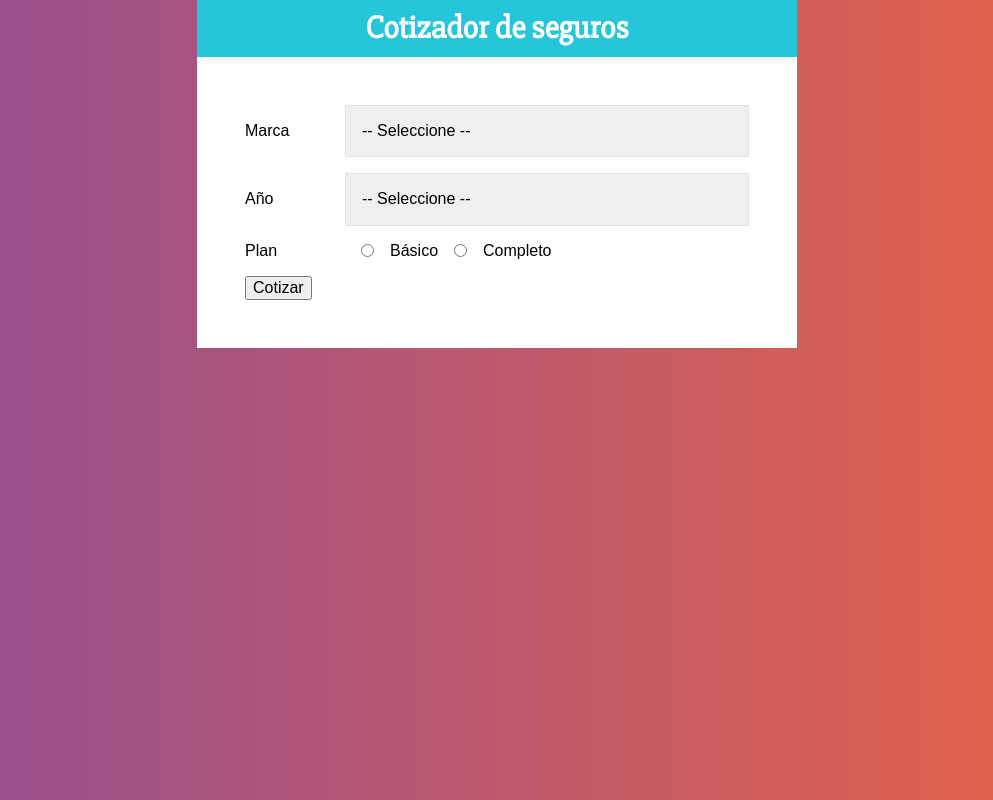
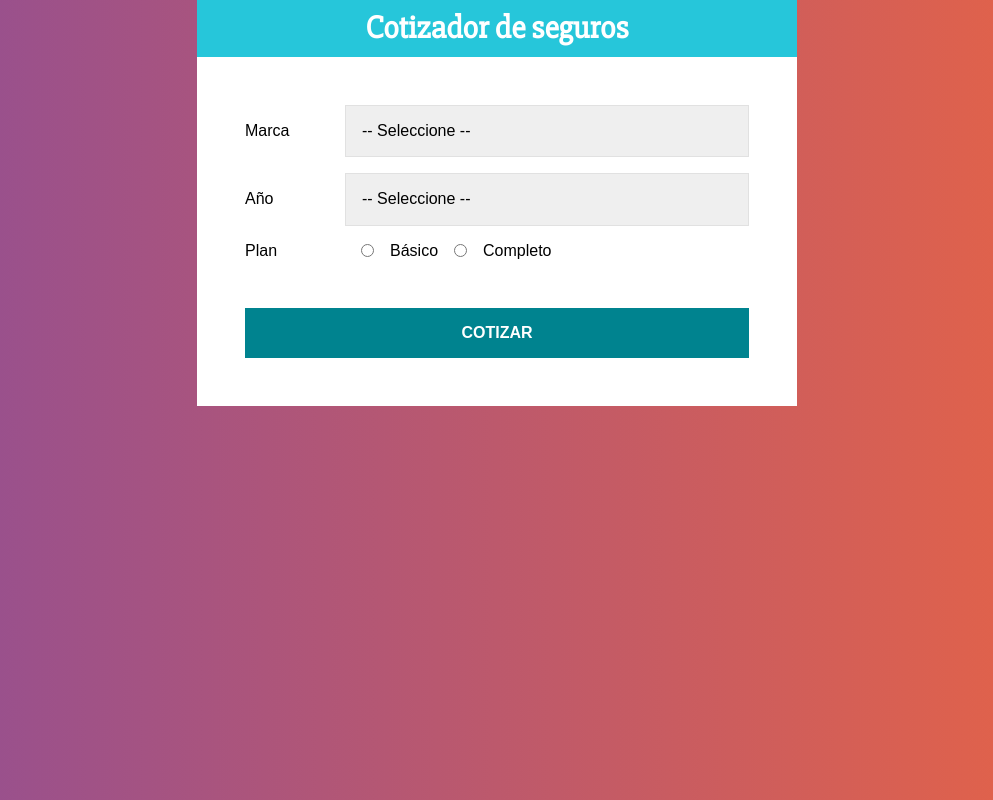
Before and after one commit to micspinis/Cotizador-SegurosAutos, a React (Create React App) app: page / in a window 1280 px wide. Shown: the whole page, without its empty margins (143-1136 px from the left). Built offline with nearby package versions, Linux system fonts and the light colour scheme.

Commit message:
Agregando styled component button en Formulario

```diff
--- a/src/components/Formulario.js
+++ b/src/components/Formulario.js
@@ -21,6 +21,25 @@ const Select = styled.select`
 
 const InputRadio =  styled.input`
     margin: 0 1rem;
+`;
+
+const Button = styled.button`
+    background-color: #00838F;
+    font-size: 16px;
+    width: 100%;
+    padding: 1rem;
+    color: #fff;
+    text-transform: uppercase;
+    font-weight: bold;
+    border: none;
+    transition: backgroud-color .3s ease;
+    margin-top: 2rem;
+
+    /* Sintaxis tipo Sas  */
+    &:hover {
+        background-color: #26C6DA;
+        cursor: pointer;
+    }
 `;
 
 
@@ -67,7 +86,7 @@ const Formulario = () => {
                     value="completo"
                 /> Completo
             </Campo>
-            <button type="button">Cotizar</button>
+            <Button type="button">Cotizar</Button>
         </form>
      );
 }
```
